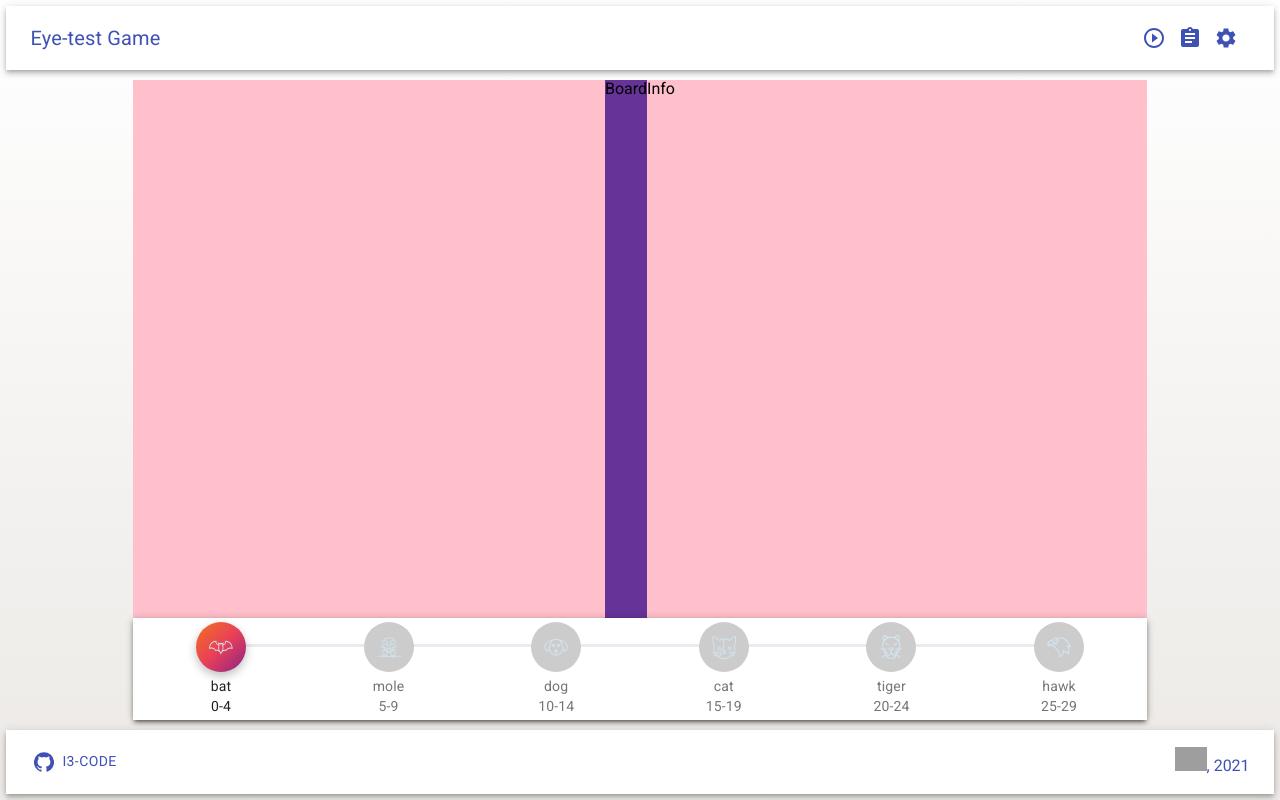
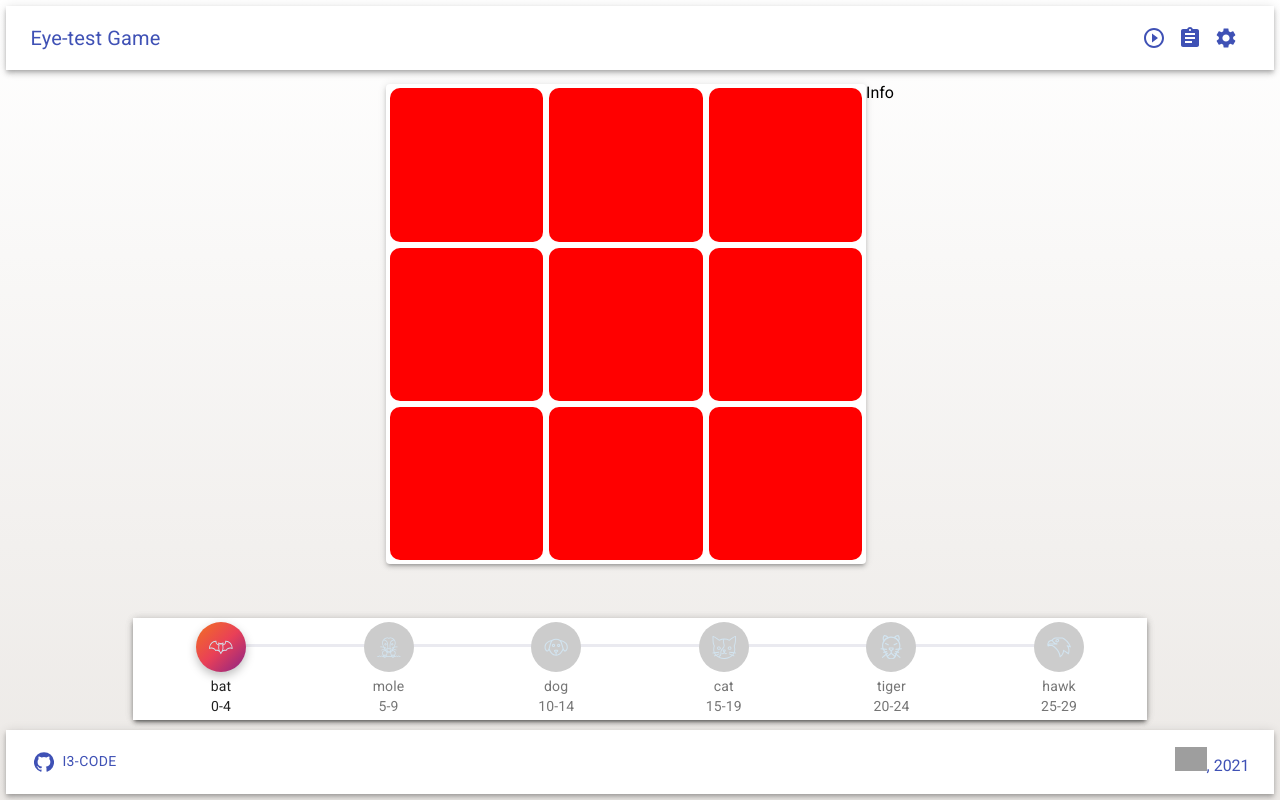
Before and after one commit to i3-code/react-game, a React app in the folder react-game/: page / in a window 1280 px wide. Built offline with nearby package versions, Linux system fonts and the light colour scheme; no server answers; grey boxes are pictures that could not be loaded.

Commit message:
feat: game board size

```diff
--- a/react-game/src/assets/scss/main.scss
+++ b/react-game/src/assets/scss/main.scss
@@ -46,7 +46,7 @@ a {
 }
 
 .center {
-  background-color: pink;
+  // background-color: pink;
   height: 100%;
   width: 80%;
   margin: 10px auto;
@@ -59,10 +59,14 @@ a {
   display: flex;
   justify-content: center;
   height: 100%;
+  padding: 4px;
 }
 
-.game-board {
-  background-color: rebeccapurple;
+.game-cube {
+  width: 100%;
+  height: 100%;
+  background-color: red;
+  border-radius: 10px;
 }
 
 .MuiStepLabel-label	{
--- a/react-game/src/js/components/Center/Board/Board.jsx
+++ b/react-game/src/js/components/Center/Board/Board.jsx
@@ -1,7 +1,28 @@
 import React from 'react';
+import { makeStyles } from '@material-ui/core/styles';
+import { Paper } from '@material-ui/core';
+
+const size = 3;
+
+const makeStyleFunc = makeStyles({
+  grid: {
+    width: '60vh',
+    minWidth: '300px',
+    height: '60vh',
+    minHeight: '300px',
+    padding: '4px',
+    display: 'grid',
+    gridGap: `${4 / size}%`,
+    gridTemplateColumns: `repeat(${size}, 1fr)`,
+  },
+});
 
 export default function Board() {
+  const style = makeStyleFunc();
+  const grid = new Array(size * size).fill(0);
   return (
-    <div className="game-board">Board</div>
+    <Paper className={style.grid} elevation={3}>
+      {grid.map((_, index) => <div key={`cube-${index + 1}`} className="game-cube" />)}
+    </Paper>
   );
 }
```
